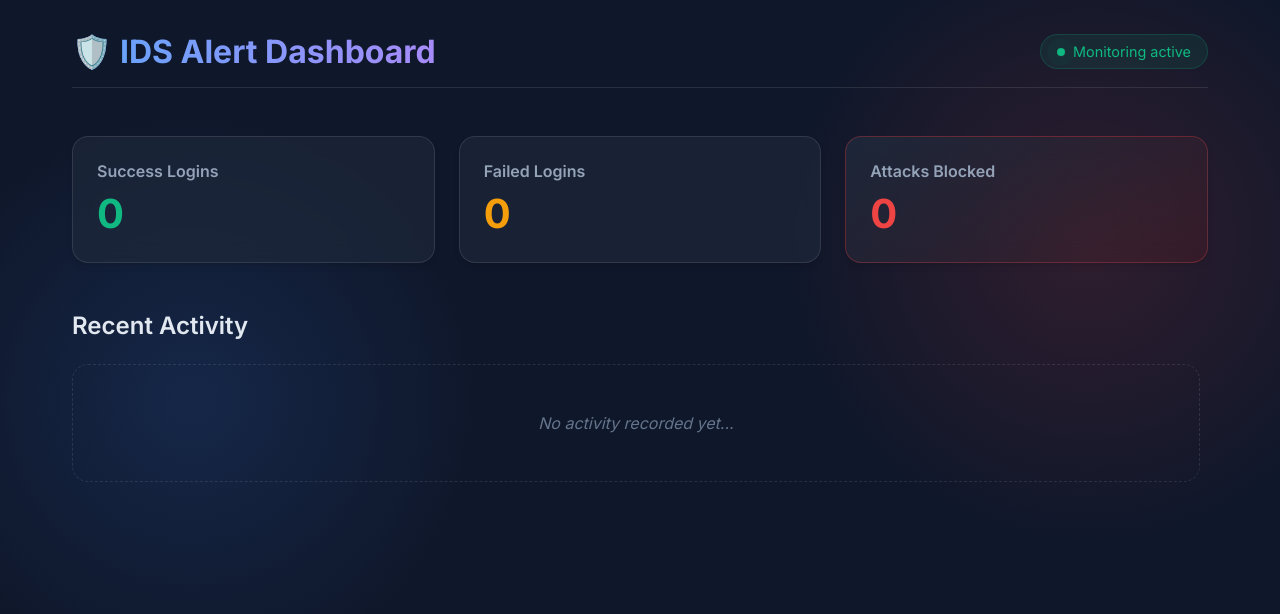
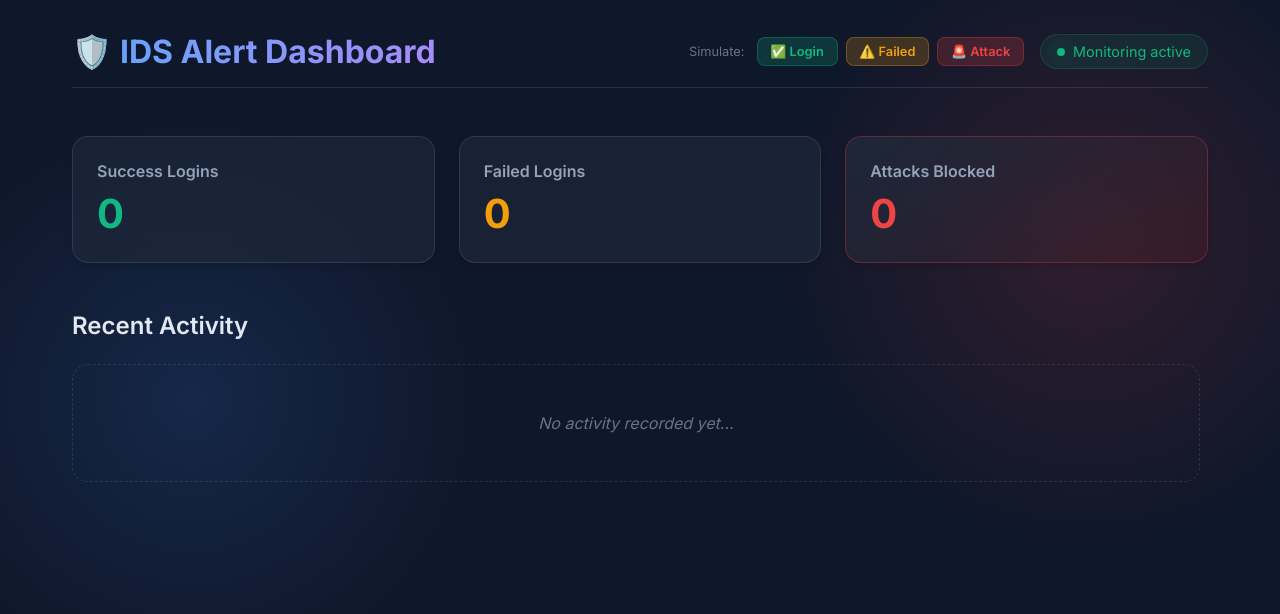
Before and after one commit to Darshan200531/intrusion_detection_system, a website: page public/index.html in a window 1280 px wide. Drawn offline with Linux system fonts and the light colour scheme; no server answers.

Commit message:
modified alert system

```diff
--- a/public/index.html
+++ b/public/index.html
@@ -11,8 +11,16 @@
     <div class="container">
         <header>
             <h1><span class="shield-icon">🛡️</span> IDS Alert Dashboard</h1>
-            <div class="status">
-                <span class="pulse"></span> Monitoring active
+            <div class="header-right">
+                <div class="simulate-controls">
+                    <span class="sim-label">Simulate:</span>
+                    <button class="sim-btn sim-success" id="sim-success" onclick="simulate('success')">✅ Login</button>
+                    <button class="sim-btn sim-failed" id="sim-failed" onclick="simulate('failed')">⚠️ Failed</button>
+                    <button class="sim-btn sim-attack" id="sim-attack" onclick="simulate('attack')">🚨 Attack</button>
+                </div>
+                <div class="status">
+                    <span class="pulse"></span> Monitoring active
+                </div>
             </div>
         </header>
 
--- a/public/script.js
+++ b/public/script.js
@@ -1,4 +1,13 @@
-// Add keyframes for shake effect dynamically
+// Simulate test events via the API
+function simulate(type) {
+    fetch('/api/simulate', {
+        method: 'POST',
+        headers: { 'Content-Type': 'application/json' },
+        body: JSON.stringify({ type })
+    });
+}
+
+
 const style = document.createElement('style');
 style.innerHTML = `
 @keyframes shake {
--- a/public/style.css
+++ b/public/style.css
@@ -41,6 +41,43 @@ header {
     padding-bottom: 1rem;
     border-bottom: 1px solid var(--border-color);
 }
+
+.header-right {
+    display: flex;
+    align-items: center;
+    gap: 1rem;
+}
+
+.simulate-controls {
+    display: flex;
+    align-items: center;
+    gap: 0.5rem;
+}
+
+.sim-label {
+    font-size: 0.8rem;
+    color: #64748b;
+    font-weight: 500;
+    margin-right: 0.25rem;
+}
+
+.sim-btn {
+    border: none;
+    border-radius: 8px;
+    padding: 0.4rem 0.8rem;
+    font-size: 0.8rem;
+    font-weight: 600;
+    cursor: pointer;
+    transition: opacity 0.2s ease, transform 0.1s ease;
+    font-family: 'Inter', sans-serif;
+}
+
+.sim-btn:hover { opacity: 0.85; transform: translateY(-1px); }
+.sim-btn:active { transform: translateY(0); }
+
+.sim-success { background: rgba(16, 185, 129, 0.2); color: #10b981; border: 1px solid rgba(16,185,129,0.3); }
+.sim-failed  { background: rgba(245, 158, 11, 0.2); color: #f59e0b; border: 1px solid rgba(245,158,11,0.3); }
+.sim-attack  { background: rgba(239, 68, 68, 0.2);  color: #ef4444; border: 1px solid rgba(239,68,68,0.3); }
 
 h1 {
     font-size: 2rem;
```
Also changed, not shown: app.js (+38 -4 lines).
